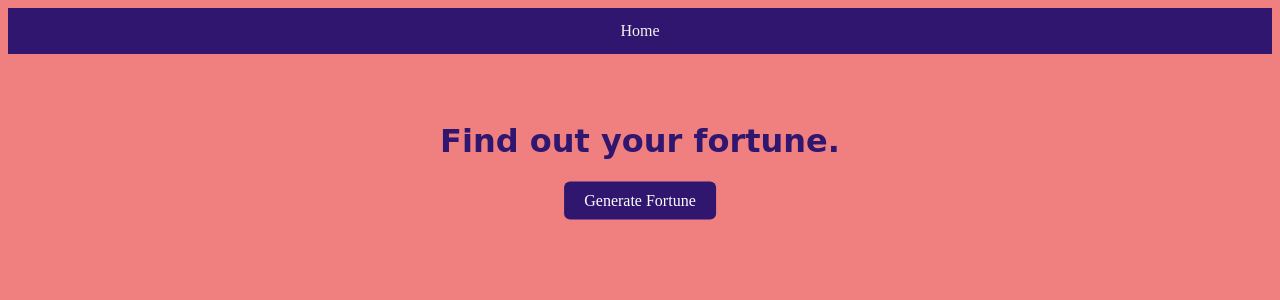
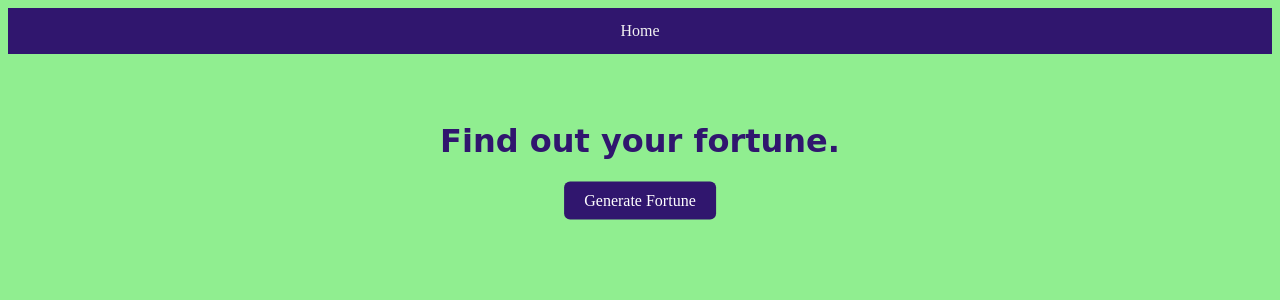
Before and after one commit to K1610174/Multi-service-QA-SFIA2, a Flask app: page / in a window 1280 px wide. Shown: the top 300 px of the page. Run offline with Flask 2, Linux system fonts and the light colour scheme.

Commit message:
testing webhook

```diff
--- a/service1/application/templates/layout.html
+++ b/service1/application/templates/layout.html
@@ -4,7 +4,7 @@
         <title>{{ title }} - Page</title>
         <style>
             body {
-                background-color:lightcoral;
+                background-color:lightgreen;
                 text-align: center;
             }
             h1 {
```
Also changed, not shown: 1 other file.
